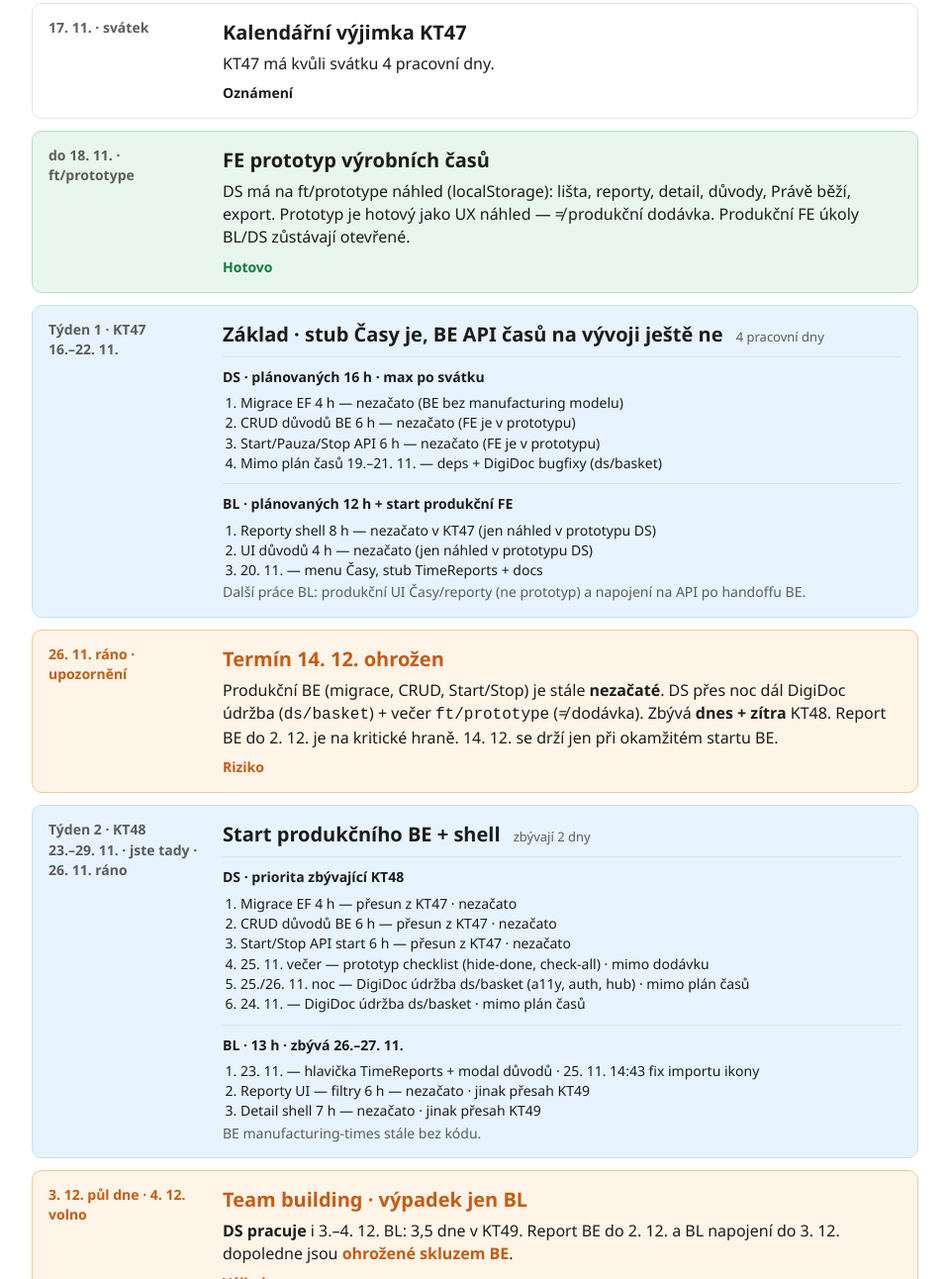
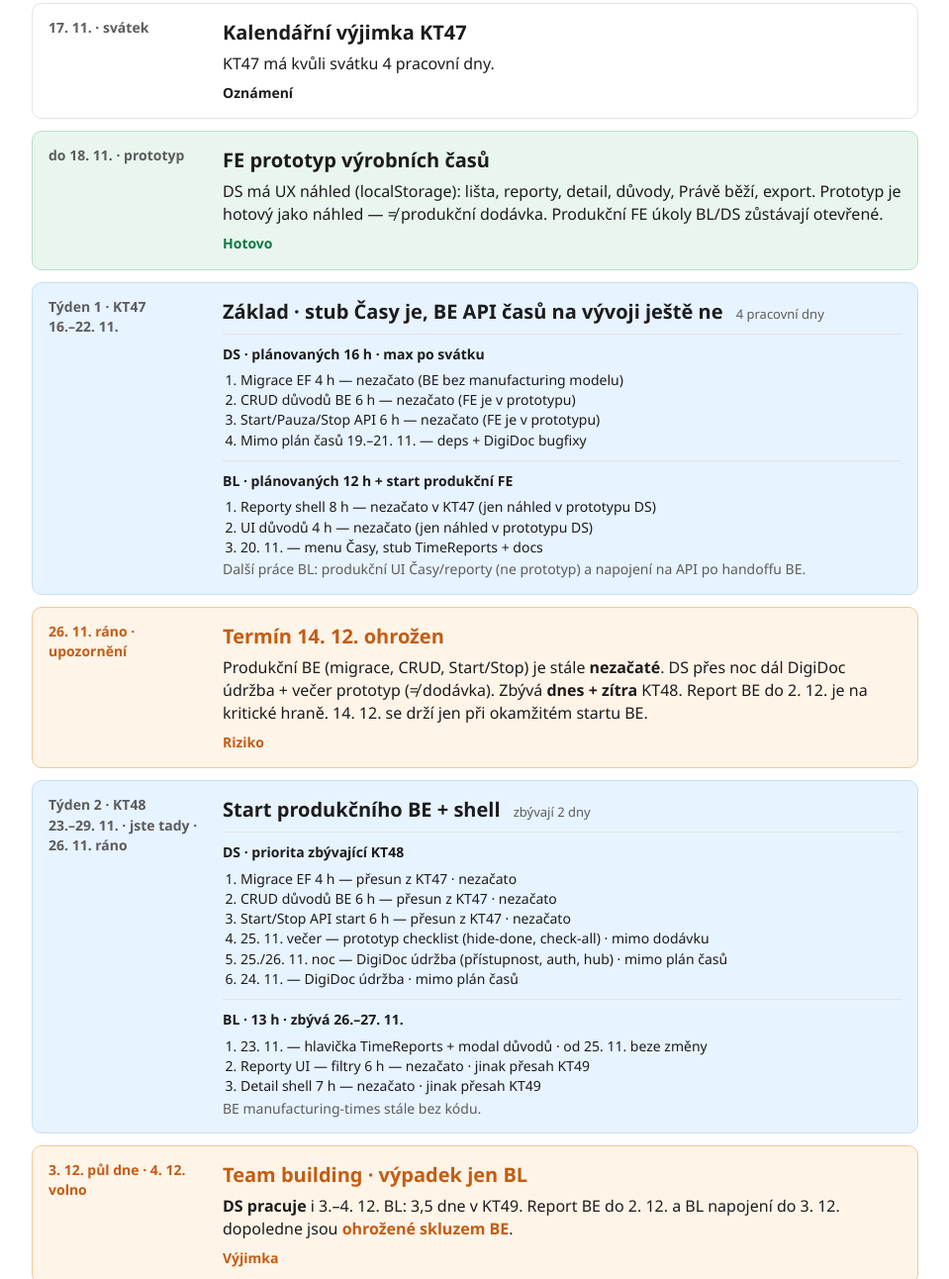
Before and after one commit to CMSteam1/DigiDoc-planner, a plain HTML site: page realizace.html in a window 1280 px wide. Shown: the part 526-1818 px from the top of the page at 99% size, without its empty margins (0-959 px from the left). Drawn offline with Linux system fonts and the light colour scheme.

Commit message:
Drop branch names and push timestamps from DigiDoc status copy.
Keep day-level status wording for Pages without git noise.

Co-authored-by: Cursor <cursoragent@cursor.com>

```diff
--- a/realizace.html
+++ b/realizace.html
@@ -179,10 +179,10 @@
       </article>
 
       <article class="event done">
-        <div class="when">do 18. 11. · ft/prototype</div>
+        <div class="when">do 18. 11. · prototyp</div>
         <div>
           <h2>FE prototyp výrobních časů</h2>
-          <p>DS má na ft/prototype náhled (localStorage): lišta, reporty, detail, důvody, Právě běží, export. Prototyp je hotový jako UX náhled — ≠ produkční dodávka. Produkční FE úkoly BL/DS zůstávají otevřené.</p>
+          <p>DS má UX náhled (localStorage): lišta, reporty, detail, důvody, Právě běží, export. Prototyp je hotový jako náhled — ≠ produkční dodávka. Produkční FE úkoly BL/DS zůstávají otevřené.</p>
           <span class="tag">Hotovo</span>
         </div>
       </article>
@@ -197,7 +197,7 @@
               <li>Migrace EF 4 h — nezačato (BE bez manufacturing modelu)</li>
               <li>CRUD důvodů BE 6 h — nezačato (FE je v prototypu)</li>
               <li>Start/Pauza/Stop API 6 h — nezačato (FE je v prototypu)</li>
-              <li>Mimo plán časů 19.–21. 11. — deps + DigiDoc bugfixy (ds/basket)</li>
+              <li>Mimo plán časů 19.–21. 11. — deps + DigiDoc bugfixy</li>
             </ol>
           </div>
           <div class="person">
@@ -216,7 +216,7 @@
         <div class="when">26. 11. ráno · upozornění</div>
         <div>
           <h2>Termín 14. 12. ohrožen</h2>
-          <p>Produkční BE (migrace, CRUD, Start/Stop) je stále <strong>nezačaté</strong>. DS přes noc dál DigiDoc údržba (<code>ds/basket</code>) + večer <code>ft/prototype</code> (≠ dodávka). Zbývá <strong>dnes + zítra</strong> KT48. Report BE do 2. 12. je na kritické hraně. 14. 12. se drží jen při okamžitém startu BE.</p>
+          <p>Produkční BE (migrace, CRUD, Start/Stop) je stále <strong>nezačaté</strong>. DS přes noc dál DigiDoc údržba + večer prototyp (≠ dodávka). Zbývá <strong>dnes + zítra</strong> KT48. Report BE do 2. 12. je na kritické hraně. 14. 12. se drží jen při okamžitém startu BE.</p>
           <span class="tag">Riziko</span>
         </div>
       </article>
@@ -232,14 +232,14 @@
               <li>CRUD důvodů BE 6 h — přesun z KT47 · nezačato</li>
               <li>Start/Stop API start 6 h — přesun z KT47 · nezačato</li>
               <li>25. 11. večer — prototyp checklist (hide-done, check-all) · mimo dodávku</li>
-              <li>25./26. 11. noc — DigiDoc údržba ds/basket (a11y, auth, hub) · mimo plán časů</li>
-              <li>24. 11. — DigiDoc údržba ds/basket · mimo plán časů</li>
+              <li>25./26. 11. noc — DigiDoc údržba (přístupnost, auth, hub) · mimo plán časů</li>
+              <li>24. 11. — DigiDoc údržba · mimo plán časů</li>
             </ol>
           </div>
           <div class="person">
             <strong>BL · 13 h · zbývá 26.–27. 11.</strong>
             <ol>
-              <li>23. 11. — hlavička TimeReports + modal důvodů · 25. 11. 14:43 fix importu ikony</li>
+              <li>23. 11. — hlavička TimeReports + modal důvodů · od 25. 11. beze změny</li>
               <li>Reporty UI — filtry 6 h — nezačato · jinak přesah KT49</li>
               <li>Detail shell 7 h — nezačato · jinak přesah KT49</li>
             </ol>
```
Also changed, not shown: index.html (+3 -3 lines), 1 other file.
